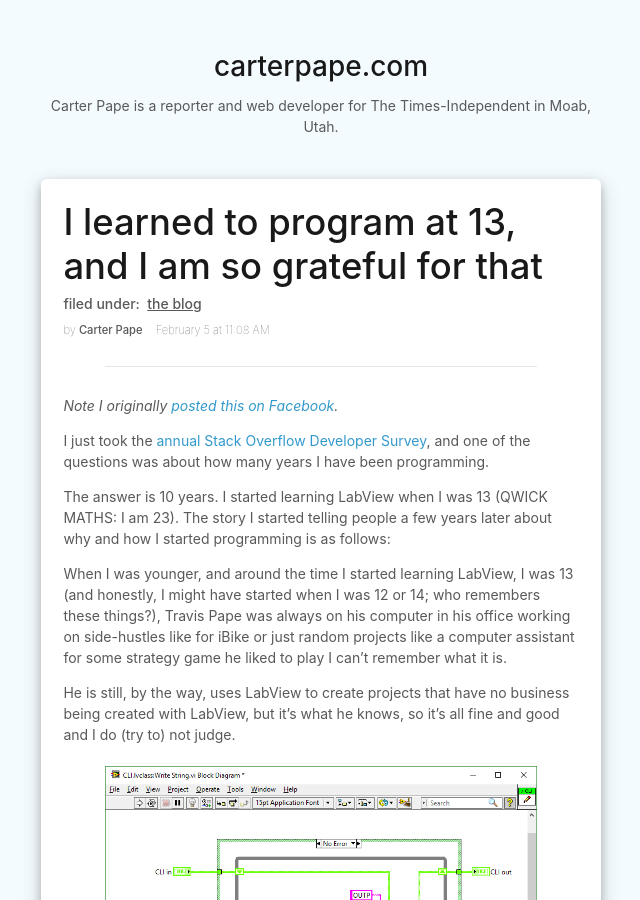
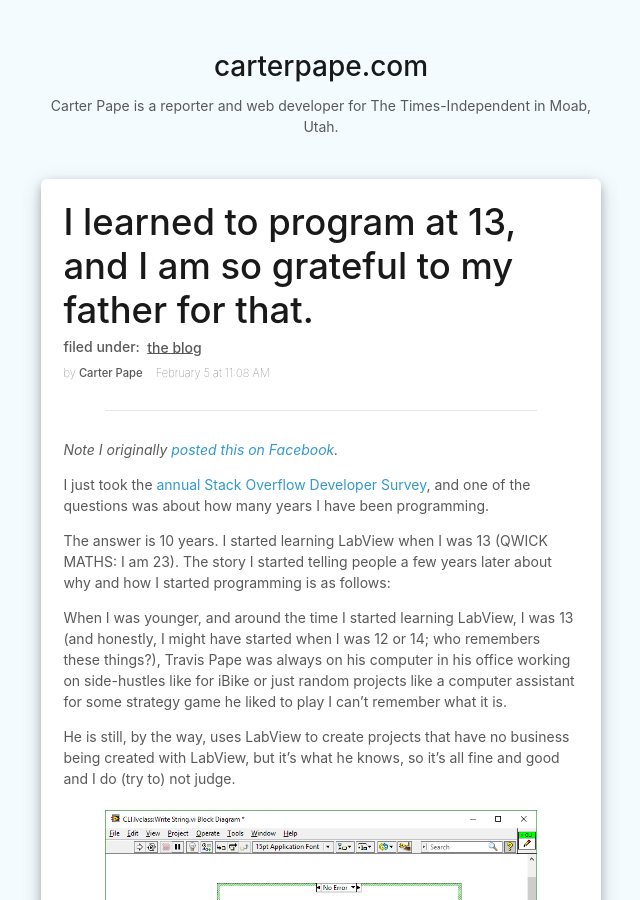
Before and after one commit to CarterPape/CarterPape.github.io, a Jekyll site: the page built from the-blog/_posts/2020-02-05-ten-years-of-programming.md, in a window 1280 px wide and 900 px high. Shown: the whole window, without its empty margins (319-959 px from the left). Built offline with Jekyll 4.4.1, drawn with Linux system fonts in a browser that asks for light colours.

Commit message:
various phrasing fixes

```diff
--- a/the-blog/_posts/2020-02-05-ten-years-of-programming.md
+++ b/the-blog/_posts/2020-02-05-ten-years-of-programming.md
@@ -1,5 +1,5 @@
 ---
-title: "I learned to program at 13, and I am so grateful for that"
+title: "I learned to program at 13, and I am so grateful to my father for that."
 excerpt: "My dad taught me to program in LabView because I saw him using it and thought it looked colorful and interesting. Turns out I was *extremely* correct."
 date: 2020-02-05 11:08 -07:00
 ---
```
Also changed, not shown: index.md (+2 -3 lines).
